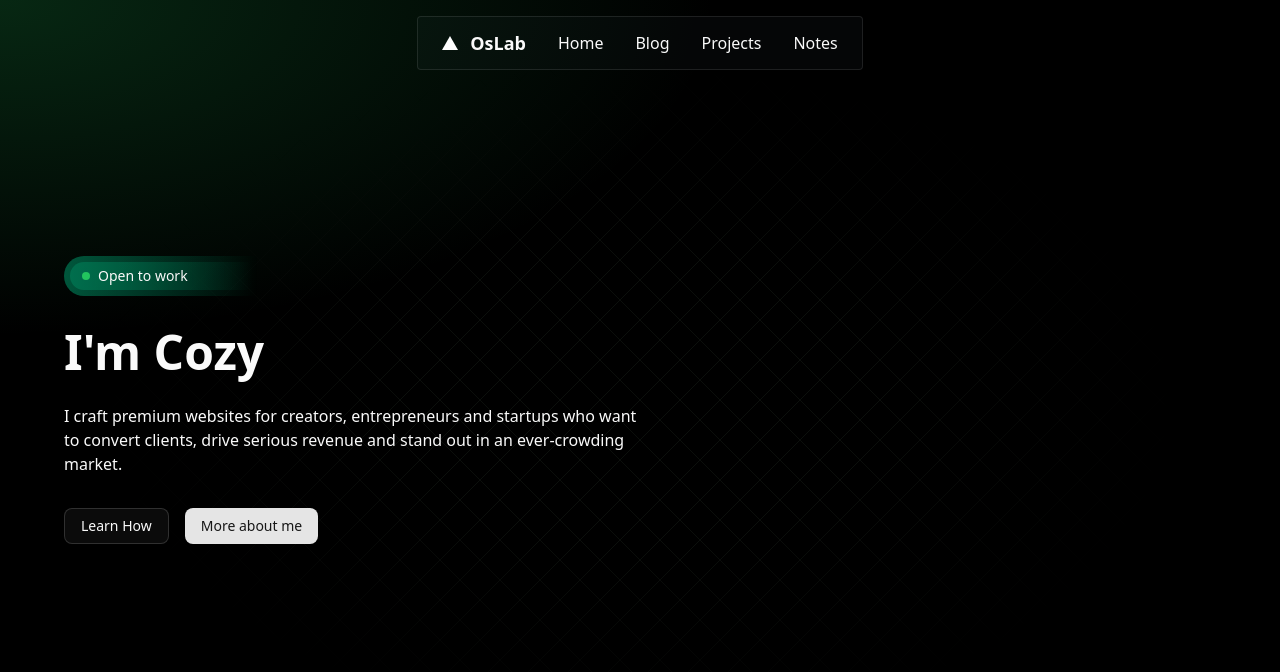
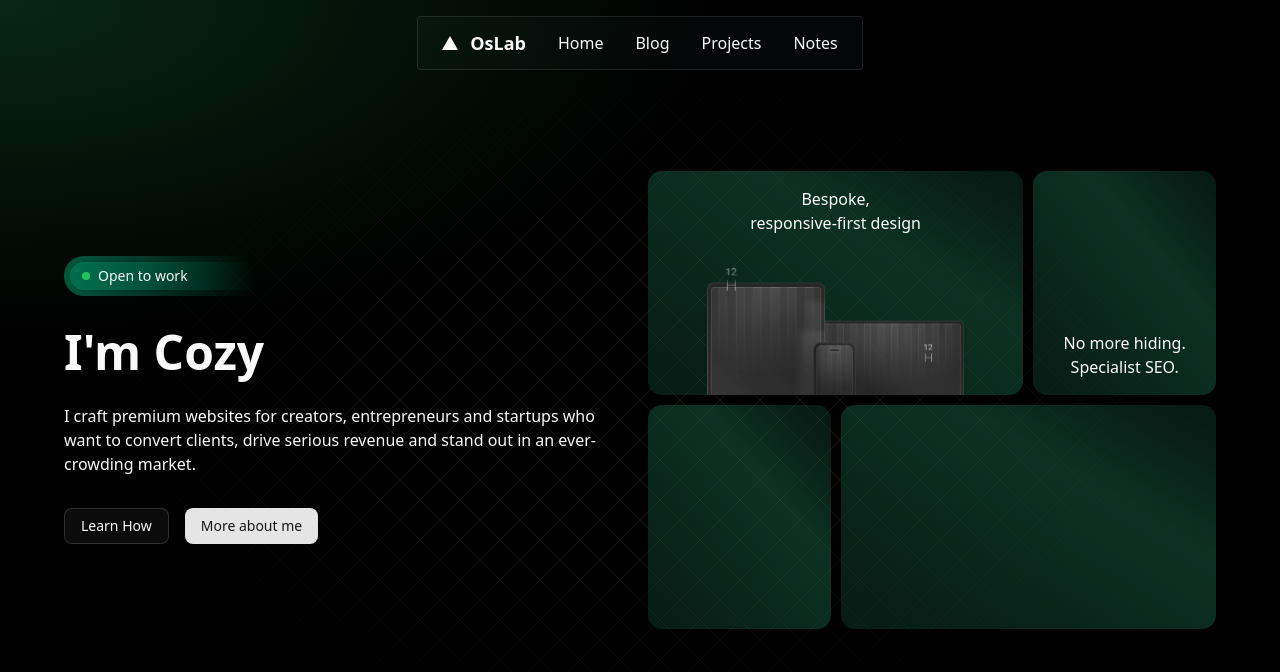
Before and after one commit to oendnsk675/personal-web, a Next.js app: page / in a window 1280 px wide. Shown: the top 672 px of the page. Built offline with nearby package versions, Linux system fonts and the light colour scheme.

Commit message:
wip: hero

```diff
--- a/app/page.tsx
+++ b/app/page.tsx
@@ -2,6 +2,8 @@ import ArcticLightsTopGlow from '@/components/arctic-lights-glow';
 import DarkDiagonalFadeGrid from '@/components/dark-diagonal-fade-grid';
 import Header from '@/components/header';
 import { Button } from '@/components/ui/button';
+import responsive_first from '@/public/images/responsive-first-design.svg';
+import Image from 'next/image';
 
 export default function Home() {
   return (
@@ -11,9 +13,9 @@ export default function Home() {
       <Header />
 
       <main className="">
-        <section className="w-full h-screen flex justify-between items-center">
-          <div className="w-full lg:w-1/2 grid gap-8">
-            <div className="w-fit p-1.5 rounded-l-3xl bg-linear-to-r from-emerald-700/70 to-transparent">
+        <section className="w-full h-screen grid grid-cols-1 lg:grid-cols-2 gap-4">
+          <div className="col-span-1 flex flex-col justify-center gap-8">
+            <div className="w-fit h-fit p-1.5 rounded-l-3xl bg-linear-to-r from-emerald-700/70 to-transparent">
               <div className="p-1 px-3 rounded-l-[16.42px] bg-linear-to-r from-emerald-700/70 to-transparent text-xs xl:text-sm flex items-center pr-16 ">
                 <span className="w-2 h-2 rounded-full bg-[#22C55E] mr-2"></span>
                 <span>Open to work</span>
@@ -35,6 +37,23 @@ export default function Home() {
               </div>
             </div>
           </div>
+          <div className="col-span-1 flex flex-col justify-center">
+            <div className="grid grid-cols-6 gap-2.5">
+              <div className="col-span-4 h-56 rounded-xl bg-linear-to-tr from-[rgba(21,89,65,0.30)] from-0% via-[rgba(40,162,117,0.30)] via-65% to-[rgba(21,89,65,0.30)] to-95% relative p-4 flex justify-center">
+                <p className="text-center">
+                  Bespoke, <br /> responsive-first design
+                </p>
+                <div className="absolute bottom-0 right-0 w-full flex justify-center">
+                  <Image src={responsive_first} alt="Logo" />
+                </div>
+              </div>
+              <div className="col-span-2 h-56 rounded-xl bg-linear-to-tr from-[rgba(21,89,65,0.30)] from-0% via-[rgba(40,162,117,0.30)] via-65% to-[rgba(21,89,65,0.30)] to-95% relative p-4 flex justify-center items-end">
+                <p className="text-center">No more hiding. Specialist SEO.</p>
+              </div>
+              <div className="col-span-2 h-56 rounded-xl bg-linear-to-tr from-[rgba(21,89,65,0.30)] from-0% via-[rgba(40,162,117,0.30)] via-65% to-[rgba(21,89,65,0.30)] to-95%"></div>
+              <div className="col-span-4 h-56 rounded-xl bg-linear-to-tr from-[rgba(21,89,65,0.30)] from-0% via-[rgba(40,162,117,0.30)] via-65% to-[rgba(21,89,65,0.30)] to-95%"></div>
+            </div>
+          </div>
         </section>
       </main>
     </div>
--- a/components/dark-diagonal-fade-grid.tsx
+++ b/components/dark-diagonal-fade-grid.tsx
@@ -4,8 +4,8 @@ export default function DarkDiagonalFadeGrid() {
       className="fixed inset-0 -z-20"
       style={{
         backgroundImage: `
-          linear-gradient(45deg, transparent 49%, hsl(119, 13%, 5%) 49%, hsl(119, 13%, 5%) 51%, transparent 51%),
-          linear-gradient(-45deg, transparent 49%, hsl(119, 13%, 5%) 49%, hsl(119, 13%, 5%) 51%, transparent 51%)
+          linear-gradient(45deg, transparent 49%, hsl(119, 13%, 8%) 49%, hsl(119, 13%, 8%) 51%, transparent 51%),
+          linear-gradient(-45deg, transparent 49%, hsl(119, 13%, 8%) 49%, hsl(119, 13%, 8%) 51%, transparent 51%)
         `,
         backgroundSize: '40px 40px',
         WebkitMaskImage:
```
Also changed, not shown: public/images/responsive-first-design.svg (added).
